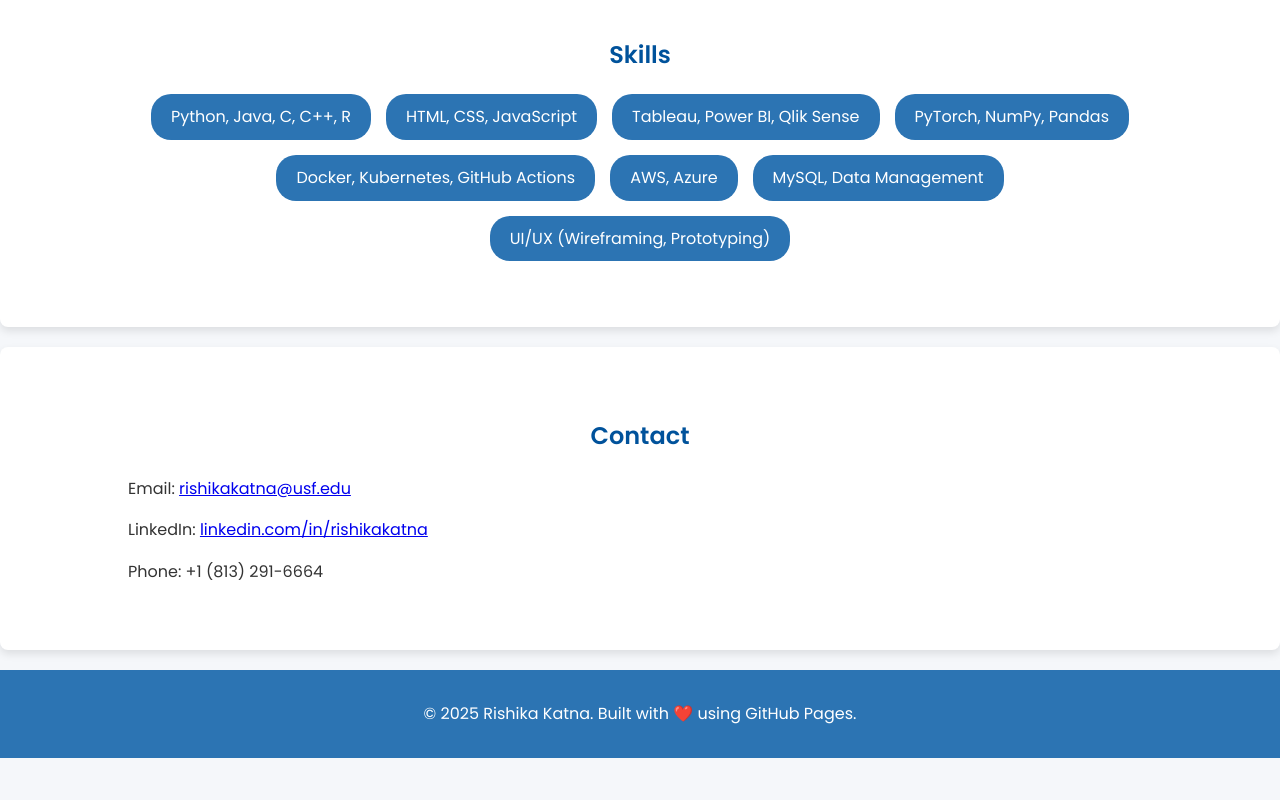
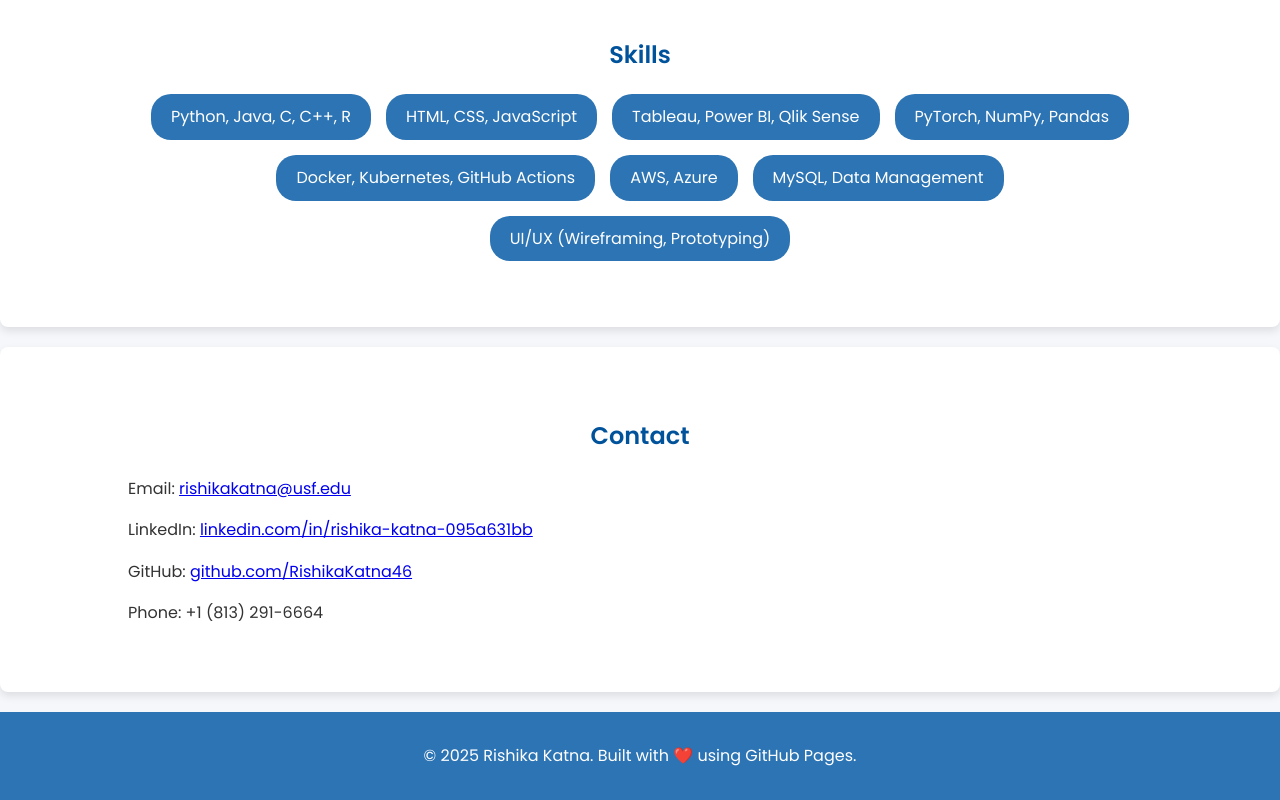
Before and after one commit to RishikaKatna46/portfolio-rishikakatna, a plain HTML site: page index.html in a window 1280 px wide. Shown: the part 2444-3244 px from the top of the page. Before the commit the page ends 3202 px from the top, so only its background shows below. Drawn offline with Linux system fonts and the light colour scheme.

Commit message:
Update index.html

```diff
--- a/index.html
+++ b/index.html
@@ -94,12 +94,16 @@
   </section>
 
   <!-- Contact -->
-  <section id="contact">
-    <h2>Contact</h2>
-    <p>Email: <a href="mailto:rishikakatna@usf.edu">rishikakatna@usf.edu</a></p>
-    <p>LinkedIn: <a href="https://linkedin.com/in/rishikakatna" target="_blank">linkedin.com/in/rishikakatna</a></p>
-    <p>Phone: +1 (813) 291-6664</p>
-  </section>
+<section id="contact">
+  <h2>Contact</h2>
+  <p>Email: <a href="mailto:rishikakatna@usf.edu">rishikakatna@usf.edu</a></p>
+  <p>LinkedIn: <a href="https://www.linkedin.com/in/rishika-katna-095a631bb/" target="_blank">
+    linkedin.com/in/rishika-katna-095a631bb
+  </a></p>
+  <p>GitHub: <a href="https://github.com/RishikaKatna46" target="_blank">github.com/RishikaKatna46</a></p>
+  <p>Phone: +1 (813) 291-6664</p>
+</section>
+
 
   <!-- Footer -->
   <footer>
```
